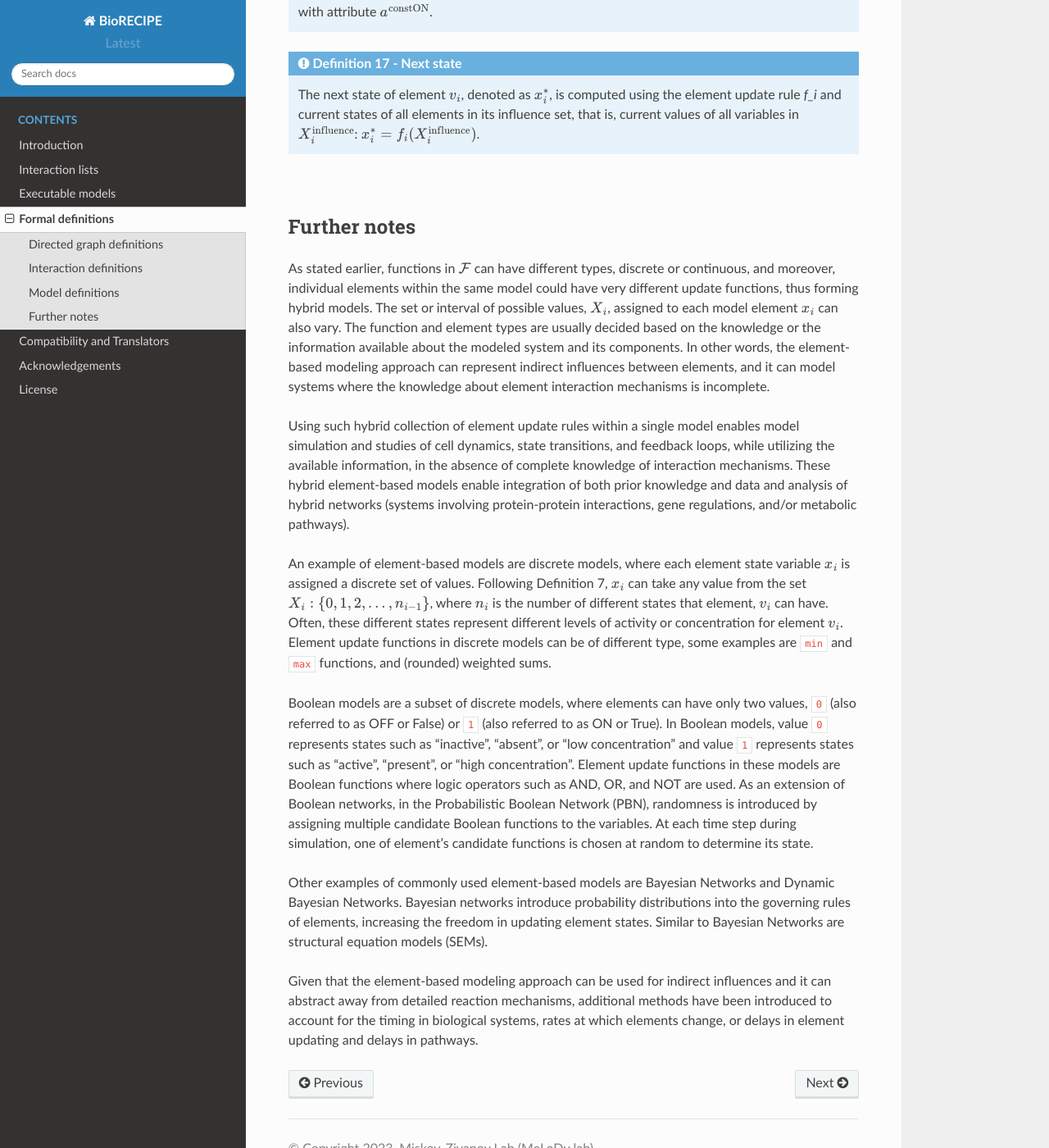
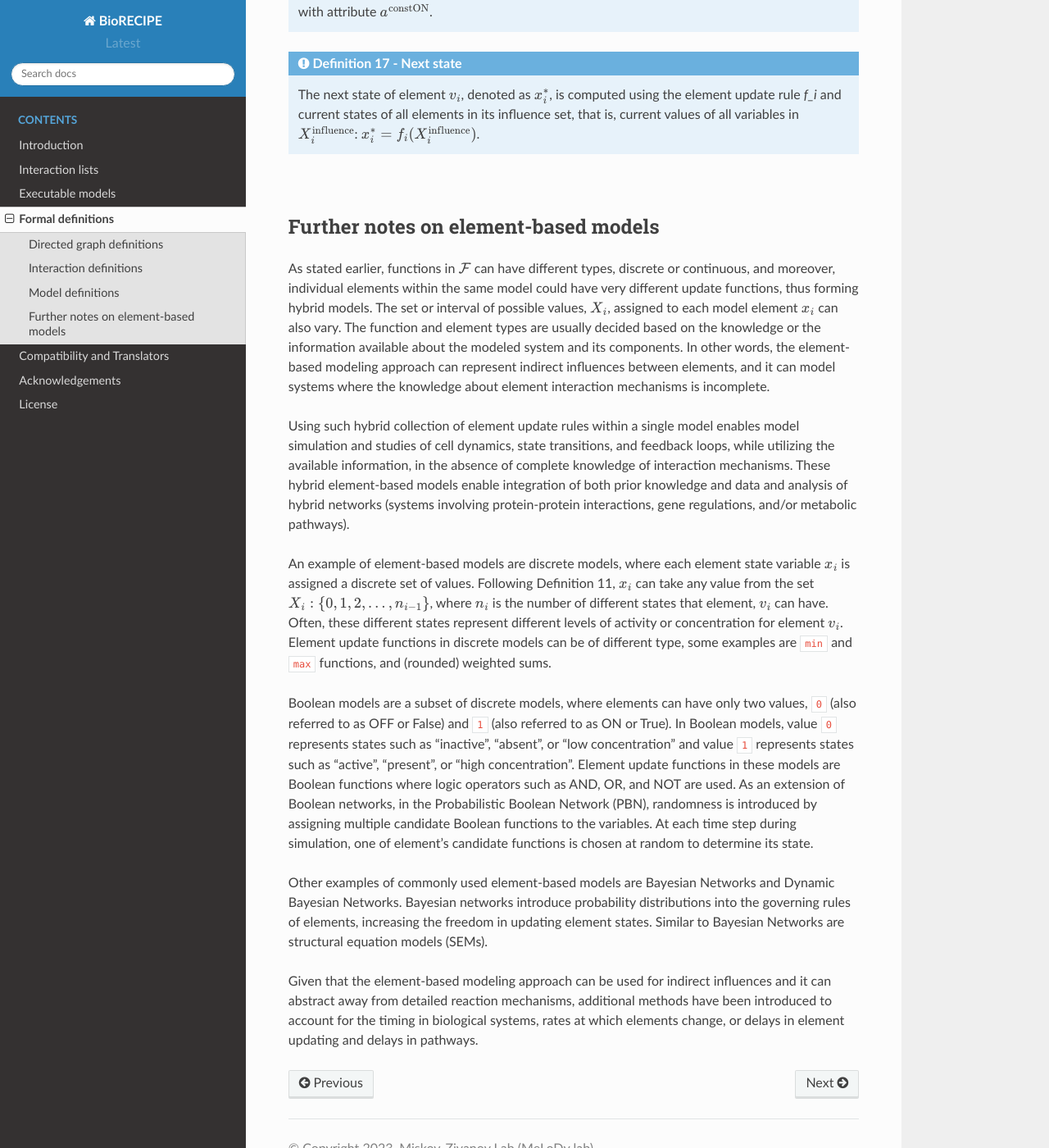
Before and after one commit to pitt-miskov-zivanov-lab/BioRECIPE, a Sphinx documentation site: the page built from docs/definitions.rst, in a window 1280 px wide and 1400 px high, scrolled down 5569 px. Shown: the whole window at 82% size. Built offline with Sphinx 7.4.7 and the Read the Docs theme 2.0.0, drawn with Linux system fonts in a browser that asks for light colours.

Commit message:
Update definitions.rst

```diff
--- a/docs/definitions.rst
+++ b/docs/definitions.rst
@@ -135,16 +135,16 @@ Multiple state lists are allowed within the BioRECIPE table, in consecutive colu
 
 |
 
-Further notes
--------------
+Further notes on element-based models
+--------------------------------------
 
 As stated earlier, functions in :math:`\mathcal{F}` can have different types, discrete or continuous, and moreover, individual elements within the same model could have very different update functions, thus forming hybrid models. The set or interval of possible values, :math:`X_i`, assigned to each model element :math:`x_i` can also vary. The function and element types are usually decided based on the knowledge or the information available about the modeled system and its components. In other words, the element-based modeling approach can represent indirect influences between elements, and it can model systems where the knowledge about element interaction mechanisms is incomplete.
 
 Using such hybrid collection of element update rules within a single model enables model simulation and studies of cell dynamics, state transitions, and feedback loops, while utilizing the available information, in the absence of complete knowledge of interaction mechanisms. These hybrid element-based models enable integration of both prior knowledge and data and analysis of hybrid networks (systems involving protein-protein interactions, gene regulations, and/or metabolic pathways).
 
-An example of element-based models are discrete models, where each element state variable :math:`x_i` is assigned a discrete set of values. Following Definition 7, :math:`x_i` can take any value from the set :math:`X_i:\{0,1,2,…,n_{i-1}\}`, where :math:`n_i` is the number of different states that element, :math:`v_i` can have. Often, these different states represent different levels of activity or concentration for element :math:`v_i`. Element update functions in discrete models can be of different type, some examples are ``min`` and ``max`` functions, and (rounded) weighted sums.
+An example of element-based models are discrete models, where each element state variable :math:`x_i` is assigned a discrete set of values. Following Definition 11, :math:`x_i` can take any value from the set :math:`X_i:\{0,1,2,…,n_{i-1}\}`, where :math:`n_i` is the number of different states that element, :math:`v_i` can have. Often, these different states represent different levels of activity or concentration for element :math:`v_i`. Element update functions in discrete models can be of different type, some examples are ``min`` and ``max`` functions, and (rounded) weighted sums.
 
-Boolean models are a subset of discrete models, where elements can have only two values, ``0`` (also referred to as OFF or False) or ``1`` (also referred to as ON or True). In Boolean models, value ``0`` represents states such as “inactive”, “absent”, or “low concentration” and value ``1`` represents states such as “active”, “present”, or “high concentration”. Element update functions in these models are Boolean functions where logic operators such as AND, OR, and NOT are used. As an extension of Boolean networks, in the Probabilistic Boolean Network (PBN), randomness is introduced by assigning multiple candidate Boolean functions to the variables. At each time step during simulation, one of element’s candidate functions is chosen at random to determine its state.
+Boolean models are a subset of discrete models, where elements can have only two values, ``0`` (also referred to as OFF or False) and ``1`` (also referred to as ON or True). In Boolean models, value ``0`` represents states such as “inactive”, “absent”, or “low concentration” and value ``1`` represents states such as “active”, “present”, or “high concentration”. Element update functions in these models are Boolean functions where logic operators such as AND, OR, and NOT are used. As an extension of Boolean networks, in the Probabilistic Boolean Network (PBN), randomness is introduced by assigning multiple candidate Boolean functions to the variables. At each time step during simulation, one of element’s candidate functions is chosen at random to determine its state.
 
 Other examples of commonly used element-based models are Bayesian Networks and Dynamic Bayesian Networks. Bayesian networks introduce probability distributions into the governing rules of elements, increasing the freedom in updating element states. Similar to Bayesian Networks are structural equation models (SEMs).
 
```
